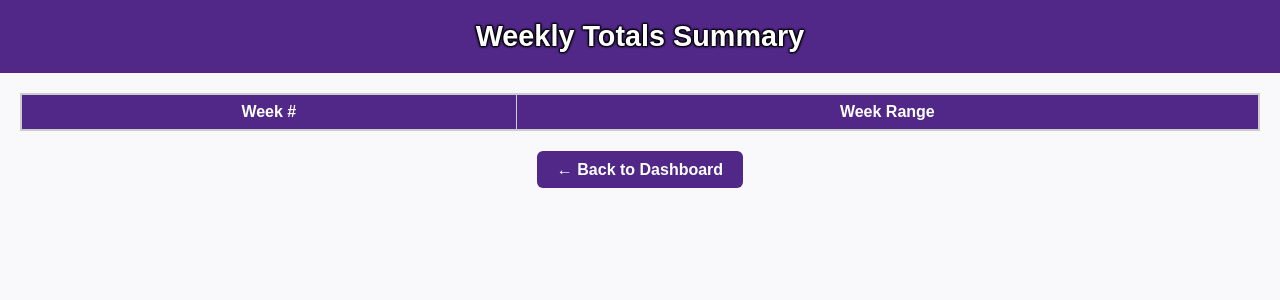
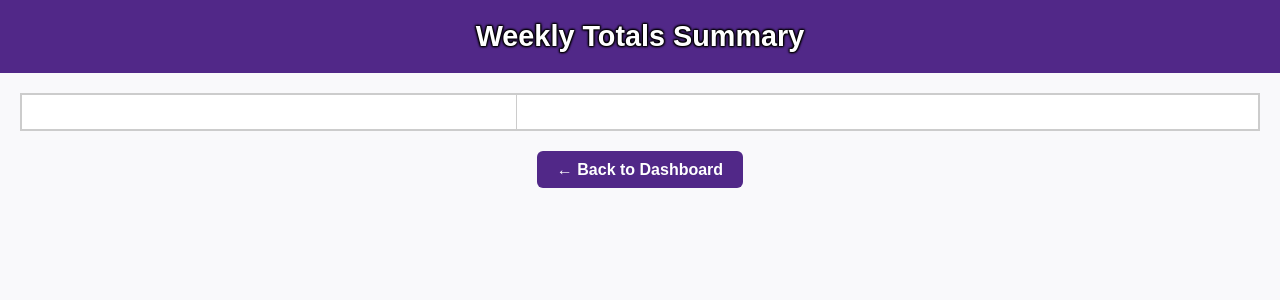
Before and after one commit to cstuffs/KSU, a Flask app: template templates/weekly_totals.html in a window 1280 px wide. Shown: the top 300 px of the page. Run offline with Flask 3, Linux system fonts and the light colour scheme; the template is opened without the code that fills it, so the values that code supplies are empty.

Commit message:
Final fix: remove sticky year column, align headers

```diff
--- a/templates/weekly_totals.html
+++ b/templates/weekly_totals.html
@@ -40,20 +40,12 @@
             white-space: nowrap;
         }
 
-        thead th {
-            position: sticky;
-            top: 0;
-            background-color: #512888;
-            color: white;
-            z-index: 2;
-            text-align: center;
-        }
-
+        /* Only two sticky columns: Week # and Week Range */
         td:first-child, th:first-child {
             position: sticky;
             left: 0;
             background-color: #ffffff;
-            z-index: 1;
+            z-index: 2;
             text-align: center;
         }
 
@@ -61,15 +53,17 @@
             position: sticky;
             left: 120px;
             background-color: #ffffff;
-            z-index: 1;
+            z-index: 2;
             text-align: center;
         }
 
-        thead th:first-child,
-        thead th:nth-child(2) {
-            z-index: 3;
+        thead th {
+            position: sticky;
+            top: 0;
             background-color: #512888;
             color: white;
+            z-index: 3;
+            text-align: center;
         }
 
         .button-container {
```
